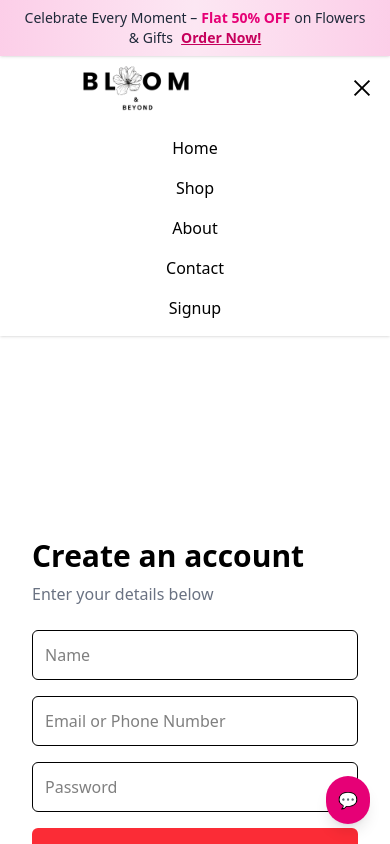
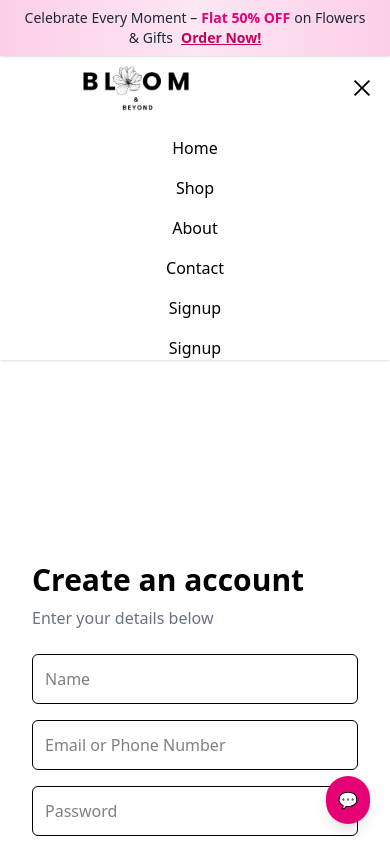
Before and after one commit to muhammadtayyabsandhu/Exclusive, a React (Vite) app in the folder Front-End/: page /signup in a window 390 px wide. Both pictures are taken after a click on the icon 362 px from the left and 88 px from the top of the page. Shown: the top 844 px of the page. Built offline with nearby package versions, Linux system fonts and the light colour scheme.

Commit message:
add features

```diff
--- a/Front-End/src/Components/Header.jsx
+++ b/Front-End/src/Components/Header.jsx
@@ -173,6 +173,9 @@ export default function Header() {
             <Link to="/signup" onClick={() => setNavOpen(false)}>
               Signup
             </Link>
+            <Link to="/cart" onClick={() => setNavOpen(false)}>
+              Signup
+            </Link>
           </div>
         </header>
       </div>
```
